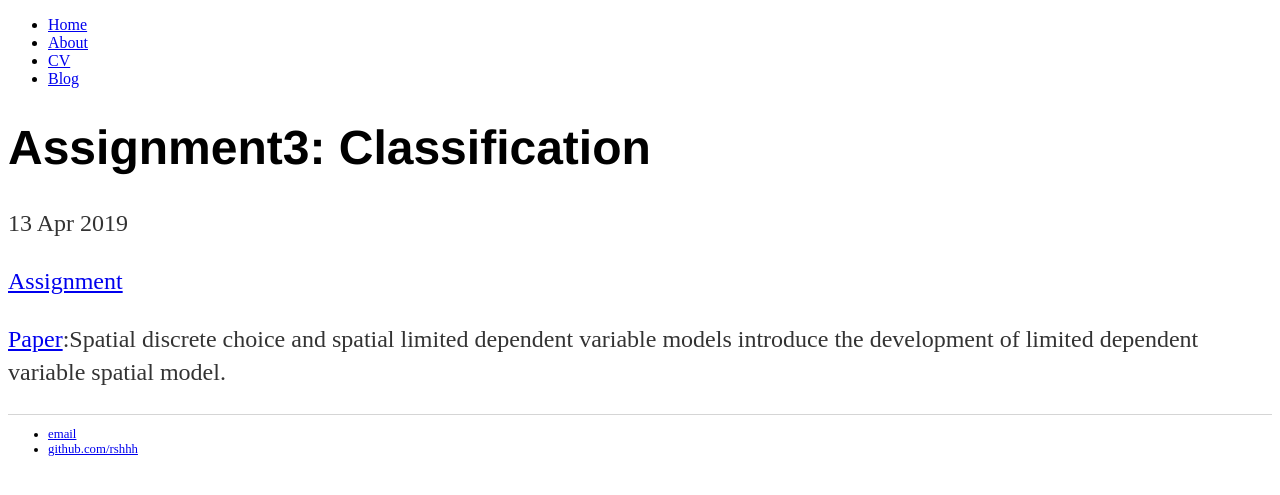
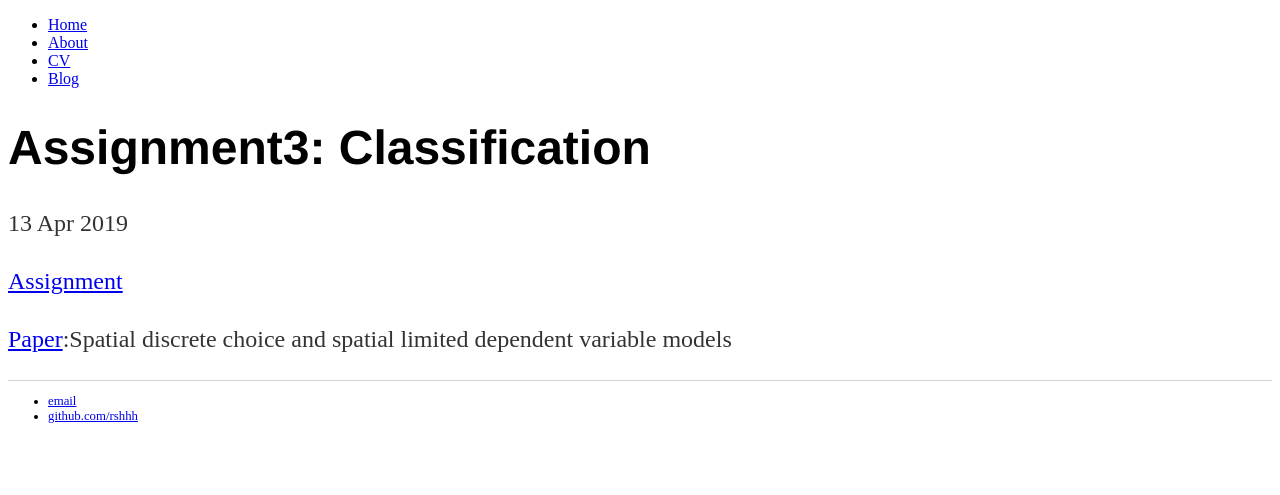
Before and after one commit to RSHHH/Microecon.github.io, a Jekyll site: the page built from _posts/2019-04-13-assignment3.md, in a window 1280 px wide. Shown: the top 495 px of the page. Built offline with Jekyll 4.4.1, drawn with Linux system fonts in a browser that asks for light colours.

Commit message:
Update 2019-04-13-assignment3.md

```diff
--- a/_posts/2019-04-13-assignment3.md
+++ b/_posts/2019-04-13-assignment3.md
@@ -6,4 +6,3 @@ date: 2019-04-13
 [Assignment]({{site.baseurl}}/microecon/assignment_3.pdf)
 
 [Paper]({{site.baseurl}}/microecon/Spatial discrete choice.pdf):Spatial discrete choice and spatial limited dependent variable models
-introduce the development of limited dependent variable spatial model.
```
